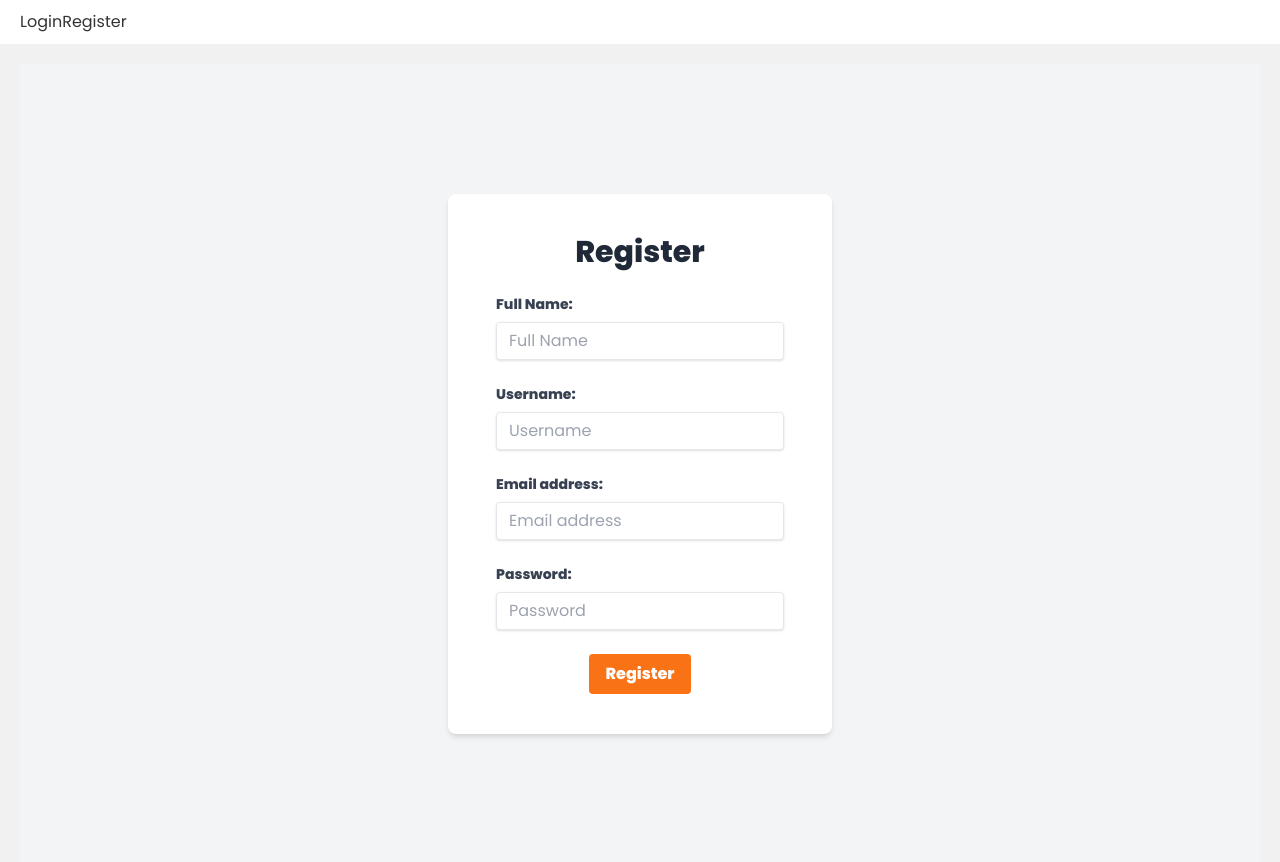
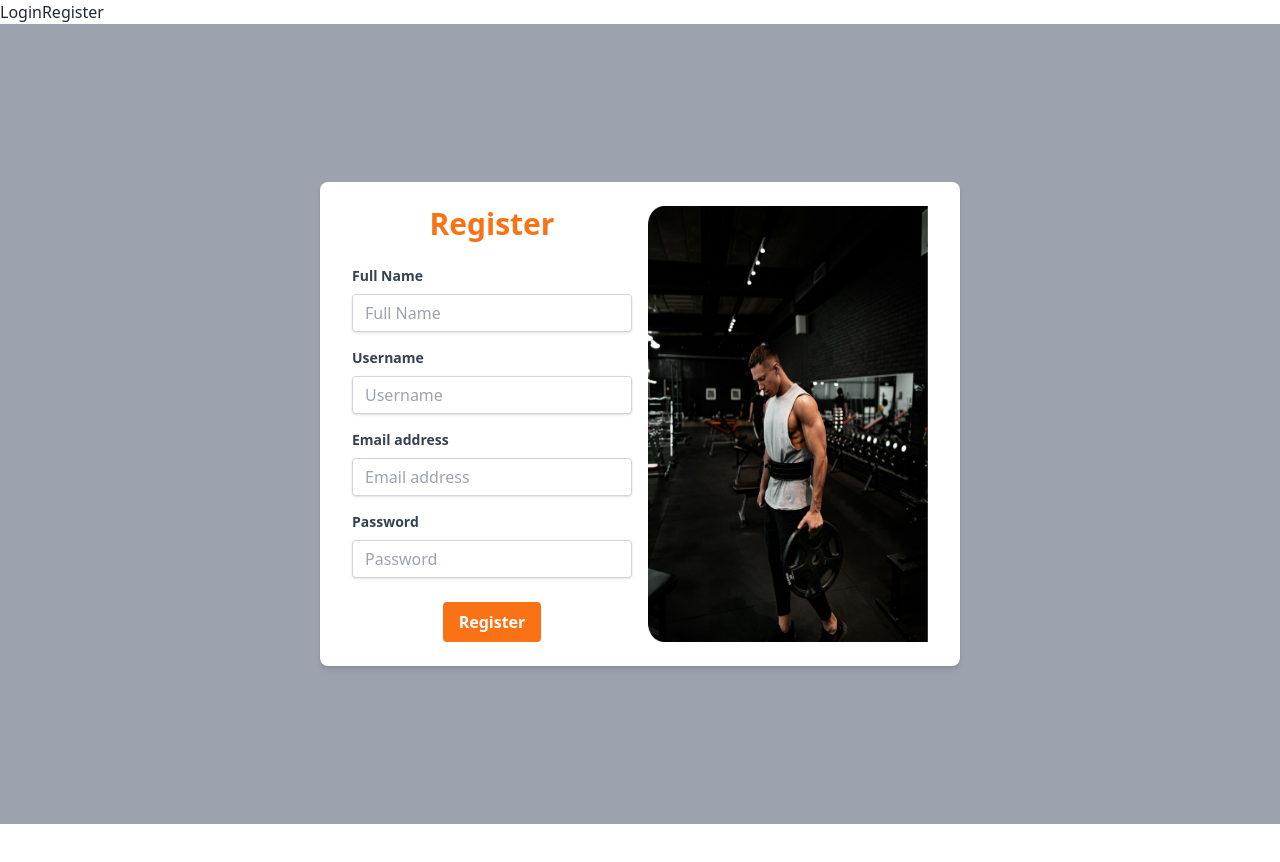
Before and after one commit to JamesSembukuttiarachchi/Fitness-Arena, a React (Vite) app in the folder Frontend/: page /register in a window 1280 px wide. Shown: the top 862 px of the page. After the commit the page ends 824 px from the top, so only its background shows below. Built offline with nearby package versions, Linux system fonts and the light colour scheme.

Commit message:
tracker updated

```diff
--- a/Frontend/package.json
+++ b/Frontend/package.json
@@ -21,6 +21,7 @@
     "react-icons": "^5.1.0",
     "react-report-builder": "^5.0.8",
     "react-router-dom": "^6.22.3",
+    "react-toastify": "^10.0.5",
     "yup": "^1.4.0"
   },
   "devDependencies": {
--- a/Frontend/src/components/Navbar.jsx
+++ b/Frontend/src/components/Navbar.jsx
@@ -17,9 +17,9 @@ const Navbar = () => {
           {user && (
             <>
               <Link to="/">
-                <h2>
-                  Welcome back <span> {user.email} </span>{" "}
-                </h2>
+                <h1><strong>
+                  Welcome Back <span> {user.username} </span>
+                </strong></h1>
                 <span>
                   <div>
                     <button onClick={handleClick}>Log out</button>
--- a/Frontend/src/components/WorkoutDetails.jsx
+++ b/Frontend/src/components/WorkoutDetails.jsx
@@ -52,8 +52,11 @@ const WorkoutDetails = ({ workout }) => {
   };
 
   return (
-    <div className="workout-details">
-      <h4>{workout.title}</h4>
+    <div className="workout-details bg-white p-4 rounded-lg shadow-md">
+      <div className="flex justify-between items-center">
+        <div>
+          <h3 className="text-lg font-bold">{workout.title}</h3>
+
           <p>
             <strong>Load (kg): </strong>
             {workout.load}
@@ -65,9 +68,10 @@ const WorkoutDetails = ({ workout }) => {
           <p>
             {formatDistanceToNow(new Date(workout.createdAt), { addSuffix: true })}
           </p>
-      <span>
+        </div>
+        <div className="flex items-center">
           <button
-          className="btn btn-sm bg-red-400 hover:bg-red-600 text-white uppercase"
+            className="btn btn-sm bg-red-400 hover:bg-red-600 text-white uppercase mr-2"
             onClick={handleDeleteClick}
           >
             Delete
@@ -78,9 +82,10 @@ const WorkoutDetails = ({ workout }) => {
           >
             Update
           </button>
-      </span>
+        </div>
+      </div>
       {showUpdateForm && (
-        <div className="update-form">
+        <div className="update-form mt-4">
           <WorkoutUpdateForm
             workout={workout}
             onClose={handleCloseUpdateForm}
--- a/Frontend/src/components/WorkoutForm.jsx
+++ b/Frontend/src/components/WorkoutForm.jsx
@@ -95,10 +95,10 @@ const WorkoutForm = () => {
 
   return (
     <form
-      className="w-full max-w-md mx-auto bg-white shadow-md rounded px-8 pt-6 pb-8 mb-4"
+      className="w-full max-w-s mx-auto bg-white shadow-md rounded px-8 pt-6 pb-8 mb-4"
       onSubmit={formik.handleSubmit}
     >
-      <h3 className="text-xl mb-4">Add a New Workout</h3>
+      <h3 className="text-xl font-bold mb-6 text-center text-orange-500">Add a New Workout</h3>
 
       <div className="mb-4">
         <label
@@ -117,8 +117,7 @@ const WorkoutForm = () => {
           }}
           onBlur={formik.handleBlur}
           value={formik.values.title}
-          className={`${
-            formik.touched.title && formik.errors.title
+          className={`${formik.touched.title && formik.errors.title
             ? "border-red-500"
             : "border-gray-300"
             } appearance-none border rounded w-full py-2 px-3 text-gray-700 leading-tight focus:outline-none focus:shadow-outline`}
@@ -165,8 +164,7 @@ const WorkoutForm = () => {
           onChange={formik.handleChange}
           onBlur={formik.handleBlur}
           value={formik.values.load}
-          className={`${
-            formik.touched.load && formik.errors.load
+          className={`${formik.touched.load && formik.errors.load
             ? "border-red-500"
             : "border-gray-300"
             } appearance-none border rounded w-full py-2 px-3 text-gray-700 leading-tight focus:outline-none focus:shadow-outline`}
@@ -191,8 +189,7 @@ const WorkoutForm = () => {
           onChange={formik.handleChange}
           onBlur={formik.handleBlur}
           value={formik.values.reps}
-          className={`${
-            formik.touched.reps && formik.errors.reps
+          className={`${formik.touched.reps && formik.errors.reps
             ? "border-red-500"
             : "border-gray-300"
             } appearance-none border rounded w-full py-2 px-3 text-gray-700 leading-tight focus:outline-none focus:shadow-outline`}
@@ -203,13 +200,14 @@ const WorkoutForm = () => {
         )}
       </div>
 
-      <button
+      <center><button
         type="submit"
-        className="btn-sm bg-orange-500 hover:bg-orange-700 text-white font-bold py-2 px-4 rounded focus:outline-none focus:shadow-outline"
+        className="btn-sm bg-orange-500 hover:bg-orange-700 text-white font-bold py-2 px-4 rounded focus:outline-none focus:shadow-outline text-center"
         disabled={formik.isSubmitting}
       >
         {formik.isSubmitting ? "Adding..." : "Add Workout"}
-      </button>
+      </button></center>
+
       {error && <p className="text-red-500 text-xs italic mt-2">{error}</p>}
     </form>
   );
--- a/Frontend/src/index.css
+++ b/Frontend/src/index.css
@@ -4,96 +4,3 @@
 @tailwind base;
 @tailwind components;
 @tailwind utilities;
-
-/* layout */
-:root {
-  --primary: #1aac83;
-  --error: #e7195a;
-}
-body {
-  background: #f1f1f1;
-  margin: 0;
-  font-family: "Poppins";
-}
-header {
-  background: #fff;
-}
-header .container {
-  max-width: 1400px;
-  margin: 0 auto;
-  padding: 10px 20px;
-  display: flex;
-  align-items: center;
-  justify-content: space-between;
-}
-header a {
-  color: #333;
-  text-decoration: none;
-}
-.pages{
-  max-width: 1400px;
-  padding: 20px;
-  margin: 0 auto;
-}
-
-/* homepage */
-
-.workout-details {
-  background: #fff;
-  border-radius: 4px;
-  margin: 20px auto;
-  padding: 20px;
-  position: relative;
-  box-shadow: 2px 2px 5px rgba(0,0,0,0.05);
-}
-.workout-details h4 {
-  margin: 0 0 10px 0;
-  font-size: 1.2em;
-  color: var(--primary);
-}
-.workout-details p {
-  margin: 0;
-  font-size: 0.9em;
-  color: #555;
-}
-.workout-details span {
-  position: absolute;
-  top: 20px;
-  right: 20px;
-  cursor: pointer;
-  background: #f1f1f1;
-  padding: 6px;
-  border-radius: 50%;
-  color: #333;
-}
-
-/* new workout form */
-/*label, input {
-  display: block;
-}
-input {
-  padding: 10px;
-  margin-top: 10px;
-  margin-bottom: 20px;
-  width: 100%;
-  border: 1px solid #ddd;
-  border-radius: 4px;
-  box-sizing: border-box;
-}
-form button {
-  background: var(--primary);
-  border: 0;
-  color: #fff;
-  padding: 10px;
-  font-family: "Poppins";
-  border-radius: 4px;
-  cursor: pointer;
-}
-div.error {
-  padding: 10px;
-  background: #ffefef;
-  border: 1px solid var(--error);
-  color: var(--error);
-  border-radius: 4px;
-  margin: 20px 0;
-}*/
--- a/Frontend/src/pages/Login.jsx
+++ b/Frontend/src/pages/Login.jsx
@@ -2,6 +2,7 @@ import React from "react";
 import { useFormik } from "formik";
 import * as Yup from "yup";
 import { useLogin } from "../hooks/useLogin";
+import loginImage from "../assets/login-image.png";
 
 const Login = () => {
   const { login, error, isLoading } = useLogin();
@@ -25,23 +26,24 @@ const Login = () => {
   });
 
   return (
-    <div className="flex justify-center items-center h-screen bg-gray-100">
+    <div className="flex h-screen bg-gray-100">
+      <div className="flex-1 flex justify-center items-center relative">
+        <div className="absolute inset-0 bg-cover bg-center" style={{ backgroundSize: 'cover', width: '100%', height: '100%', backgroundImage: `url(${loginImage})` }}></div>
         <form
-        className="login bg-white shadow-md rounded-lg px-12 py-10 w-96"
+          className="login bg-white shadow-md rounded-lg px-12 py-10 w-96 z-10"
           onSubmit={formik.handleSubmit}
         >
-        <h3 className="text-3xl font-bold mb-6">Log In</h3>
+          <h3 className="text-3xl font-bold mb-6 text-center text-orange-500">Log In</h3>
 
           <div className="mb-6">
             <label
-            className="block text-gray-700 text-sm font-bold mb-2"
+              className="block text-black-700 text-sm font-bold mb-2"
               htmlFor="email"
             >
               Email address:
             </label>
             <input
-            className={`shadow appearance-none border ${
-              formik.touched.email && formik.errors.email
+              className={`shadow appearance-none border ${formik.touched.email && formik.errors.email
                   ? "border-red-500"
                   : ""
                 } rounded w-full py-2 px-3 text-gray-700 leading-tight focus:outline-none focus:shadow-outline`}
@@ -63,8 +65,7 @@ const Login = () => {
               Password:
             </label>
             <input
-            className={`shadow appearance-none border ${
-              formik.touched.password && formik.errors.password
+              className={`shadow appearance-none border ${formik.touched.password && formik.errors.password
                   ? "border-red-500"
                   : ""
                 } rounded w-full py-2 px-3 text-gray-700 leading-tight focus:outline-none focus:shadow-outline`}
@@ -92,6 +93,7 @@ const Login = () => {
           </div>
         </form>
       </div>
+    </div>
   );
 };
 
--- a/Frontend/src/pages/Register.jsx
+++ b/Frontend/src/pages/Register.jsx
@@ -2,6 +2,7 @@ import React, { useRef } from "react";
 import { useFormik } from "formik";
 import * as Yup from "yup";
 import { useRegister } from "../hooks/useRegister";
+import loginImage from "../assets/login-image.png"; // Import the image
 
 const Register = () => {
   const { register, error, isLoading } = useRegister();
@@ -67,23 +68,25 @@ const Register = () => {
   };
 
   return (
-    <div className="flex justify-center items-center h-screen bg-gray-100">
-      <div className="bg-white shadow-md rounded-lg px-12 py-10 w-96">
-        <h3 className="text-3xl font-bold mb-6 text-center">Register</h3>
-        <form onSubmit={formik.handleSubmit}>
-          <div className="mb-6">
+    <div className="flex justify-center items-center h-screen bg-gray-400">
+      <div className="max-w-4xl bg-white shadow-md rounded-lg px-8 py-6 w-full md:w-3/4 lg:w-2/4 flex flex-col md:flex-row md:space-x-4">
+        <form onSubmit={formik.handleSubmit} className="flex-1">
+          <h3 className="text-3xl font-bold mb-6 text-center text-orange-500">
+            Register
+          </h3>
+          <div className="mb-4">
             <label
               htmlFor="fullName"
               className="block text-gray-700 text-sm font-bold mb-2"
             >
-              Full Name:
+              Full Name
             </label>
             <input
               ref={fullNameRef}
               className={`shadow appearance-none border ${
                 formik.touched.fullName && formik.errors.fullName
                   ? "border-red-500"
-                  : ""
+                  : "border-gray-300"
               } rounded w-full py-2 px-3 text-gray-700 leading-tight focus:outline-none focus:shadow-outline`}
               id="fullName"
               type="text"
@@ -97,18 +100,18 @@ const Register = () => {
               </p>
             )}
           </div>
-          <div className="mb-6">
+          <div className="mb-4">
             <label
               htmlFor="username"
               className="block text-gray-700 text-sm font-bold mb-2"
             >
-              Username:
+              Username
             </label>
             <input
               className={`shadow appearance-none border ${
                 formik.touched.username && formik.errors.username
                   ? "border-red-500"
-                  : ""
+                  : "border-gray-300"
               } rounded w-full py-2 px-3 text-gray-700 leading-tight focus:outline-none focus:shadow-outline`}
               id="username"
               type="text"
@@ -121,18 +124,18 @@ const Register = () => {
               </p>
             )}
           </div>
-          <div className="mb-6">
+          <div className="mb-4">
             <label
               htmlFor="email"
               className="block text-gray-700 text-sm font-bold mb-2"
             >
-              Email address:
+              Email address
             </label>
             <input
               className={`shadow appearance-none border ${
                 formik.touched.email && formik.errors.email
                   ? "border-red-500"
-                  : ""
+                  : "border-gray-300"
               } rounded w-full py-2 px-3 text-gray-700 leading-tight focus:outline-none focus:shadow-outline`}
               id="email"
               type="email"
@@ -145,18 +148,18 @@ const Register = () => {
               </p>
             )}
           </div>
-          <div className="mb-6">
+          <div className="mb-4">
             <label
               htmlFor="password"
               className="block text-gray-700 text-sm font-bold mb-2"
             >
-              Password:
+              Password
             </label>
             <input
               className={`shadow appearance-none border ${
                 formik.touched.password && formik.errors.password
                   ? "border-red-500"
-                  : ""
+                  : "border-gray-300"
               } rounded w-full py-2 px-3 text-gray-700 leading-tight focus:outline-none focus:shadow-outline`}
               id="password"
               type="password"
@@ -169,17 +172,24 @@ const Register = () => {
               </p>
             )}
           </div>
-          <div className="flex items-center justify-between">
+          <div className="flex items-center justify-center mt-6">
             <button
               type="submit"
               disabled={isLoading}
-              className="mx-auto bg-orange-500 hover:bg-orange-600 text-white font-bold py-2 px-4 rounded focus:outline-none focus:shadow-outline"
+              className="bg-orange-500 hover:bg-orange-600 text-white font-bold py-2 px-4 rounded focus:outline-none focus:shadow-outline"
             >
               {isLoading ? "Registering..." : "Register"}
             </button>
-            {error && <div className="error">{error}</div>}
           </div>
+          {error && (
+            <div className="text-red-500 text-xs italic text-center mt-4">
+              {error}
+            </div>
+          )}
         </form>
+        <div className="flex-1 hidden md:block">
+          <img src={loginImage} alt="Login" className="w-full h-full" />
+        </div>
       </div>
     </div>
   );
--- a/Frontend/src/pages/Tracker.jsx
+++ b/Frontend/src/pages/Tracker.jsx
@@ -28,14 +28,21 @@ const Home = () => {
   }, [dispatch, user]);
 
   return (
-    <div className="home">
+    <div className="home bg-gray-300 p-4">
       <div className="grid grid-cols-3 gap-4">
         <div className="section1">
-          <div className="workouts">
-            {workouts &&
-              workouts.map((workout) => (
-                <WorkoutDetails key={workout._id} workout={workout} />
-              ))}
+          <div className="">
+            <div className="workouts">
+              {workouts &&
+                workouts.map((workout) => (
+                  <div
+                    key={workout._id}
+                    className="bg-white rounded-lg shadow-md p-4 mb-4"
+                  >
+                    <WorkoutDetails workout={workout} />
+                  </div>
+                ))}
+            </div>
           </div>
         </div>
 
@@ -43,8 +50,10 @@ const Home = () => {
           <div>
             <WorkoutForm />
           </div>
-          <div>Diet Plan</div>
-          <div className="Breakfast w-96 h-60 relative bg-white rounded-lg">
+
+          <div className="w-100 h-60 relative bg-white rounded-lg p-4">
+            <div className="text-xl font-bold mb-6 text-center text-orange-500">Diet Plan</div>
+
             <div className="Frame66 px-5 py-2 left-[20px] top-[14px] absolute bg-neutral-100 rounded-lg justify-start items-center gap-36 inline-flex">
               <div className="Breakfast text-indigo-400 text-base font-bold font-['Manrope'] leading-normal">
                 Breakfast
@@ -55,18 +64,15 @@ const Home = () => {
             </div>
             <div className="Frame62 w-16 h-16 left-[20px] top-[67px] absolute rounded-full justify-center items-center inline-flex">
               <img
-                className="Image w-32 h-24"
-                src="https://via.placeholder.com/131x89"
+
               />
             </div>
             <div className="Frame64 w-16 h-16 left-[20px] top-[151px] absolute rounded-full">
               <img
-                className="Image w-32 h-24 left-[-33px] top-[-12px] absolute"
-                src="https://via.placeholder.com/131x89"
+
               />
               <img
-                className="JoannaKosinska7ludryzfbbeUnsplash1 w-28 h-20 left-[-5px] top-[-6px] absolute"
-                src="https://via.placeholder.com/111x75"
+
               />
             </div>
             <div className="AvocadoSalad left-[100px] top-[67px] absolute text-neutral-950 text-lg font-medium font-['Manrope'] leading-relaxed">
@@ -117,12 +123,13 @@ const Home = () => {
                 6% Fat
               </div>
             </div>
+
           </div>
         </div>
 
         <div className="section3">
-          <div>
-            <h1>Goals</h1>
+          <div className="w-100 h-200 relative bg-white rounded-lg p-4 mb-4">
+            <h1 className="text-xl font-bold mb-6 text-center text-orange-500">Goals</h1>
             <div className="Running w-80 h-16 relative">
               <div className="Rectangle w-80 h-16 left-0 top-0 absolute bg-white rounded-lg" />
               <div className="Running left-[74px] top-[11px] absolute text-slate-900 text-base font-semibold font-['Manrope']">
@@ -132,10 +139,7 @@ const Home = () => {
                 70km/80km
               </div>
               <div className="Ellipse w-11 h-11 left-[12px] top-[12px] absolute bg-slate-100 rounded-full" />
-              <img
-                className="Image w-11 h-11 left-[55px] top-[14px] absolute origin-top-left rotate-180"
-                src="https://via.placeholder.com/46x46"
-              />
+
               <div className="Ellipse w-10 h-10 left-[241px] top-[13px] absolute rounded-full border-2 border-neutral-100" />
               <div className="Ellipse w-0.5 h-0.5 left-[261px] top-[12px] absolute bg-white rounded-full" />
               <div className=" left-[249px] top-[25px] absolute text-slate-900 text-xs font-semibold font-['Manrope']">
@@ -145,51 +149,44 @@ const Home = () => {
             <div className="Running w-80 h-16 relative">
               <div className="Rectangle w-80 h-16 left-0 top-0 absolute bg-white rounded-lg" />
               <div className="Running left-[74px] top-[11px] absolute text-slate-900 text-base font-semibold font-['Manrope']">
-                Running
+                Walking
               </div>
               <div className="Km80km left-[74px] top-[37px] absolute text-slate-400 text-sm font-normal font-['Manrope']">
-                70km/80km
+                80km/100km
               </div>
               <div className="Ellipse w-11 h-11 left-[12px] top-[12px] absolute bg-slate-100 rounded-full" />
-              <img
-                className="Image w-11 h-11 left-[55px] top-[14px] absolute origin-top-left rotate-180"
-                src="https://via.placeholder.com/46x46"
-              />
+
               <div className="Ellipse w-10 h-10 left-[241px] top-[13px] absolute rounded-full border-2 border-neutral-100" />
               <div className="Ellipse w-0.5 h-0.5 left-[261px] top-[12px] absolute bg-white rounded-full" />
               <div className=" left-[249px] top-[25px] absolute text-slate-900 text-xs font-semibold font-['Manrope']">
-                79%
+                67%
               </div>
             </div>
             <div className="Running w-80 h-16 relative">
               <div className="Rectangle w-80 h-16 left-0 top-0 absolute bg-white rounded-lg" />
               <div className="Running left-[74px] top-[11px] absolute text-slate-900 text-base font-semibold font-['Manrope']">
-                Running
+                Cycling
               </div>
               <div className="Km80km left-[74px] top-[37px] absolute text-slate-400 text-sm font-normal font-['Manrope']">
-                70km/80km
+                170km/180km
               </div>
               <div className="Ellipse w-11 h-11 left-[12px] top-[12px] absolute bg-slate-100 rounded-full" />
-              <img
-                className="Image w-11 h-11 left-[55px] top-[14px] absolute origin-top-left rotate-180"
-                src="https://via.placeholder.com/46x46"
-              />
+
               <div className="Ellipse w-10 h-10 left-[241px] top-[13px] absolute rounded-full border-2 border-neutral-100" />
               <div className="Ellipse w-0.5 h-0.5 left-[261px] top-[12px] absolute bg-white rounded-full" />
               <div className=" left-[249px] top-[25px] absolute text-slate-900 text-xs font-semibold font-['Manrope']">
-                79%
+                72%
               </div>
             </div>
           </div>
-          <div>
-            <h1>Trainer Details</h1>
+          <div className="w-100 h-200 relative bg-white rounded-lg p-4">
+            <h1 className="text-xl font-bold mb-6 text-center text-orange-500">Trainer Details</h1>
             <div className="Trainer w-72 h-40 relative bg-white rounded-lg">
               <div className="Rectangle w-12 h-12 left-[30px] top-[63px] absolute bg-white rounded-lg" />
               <div className="Image w-11 h-11 left-[30px] top-[29px] absolute rounded-md">
                 <div className="Rectangle46 w-11 h-11 left-0 top-0 absolute bg-orange-400 bg-opacity-30 rounded-md" />
                 <img
-                  className=" w-20 h-24 left-[-19px] top-0 absolute"
-                  src="https://via.placeholder.com/73x94"
+
                 />
               </div>
               <div className="CameronWilliamson left-[30px] top-[96px] absolute text-neutral-950 text-base font-semibold font-['Manrope'] leading-normal">
```
Also changed, not shown: Frontend/src/assets/login-image.png (added), 1 other file (tests, documents, lock files or other folders). Lines whose indentation alone changed are shown as unchanged.
